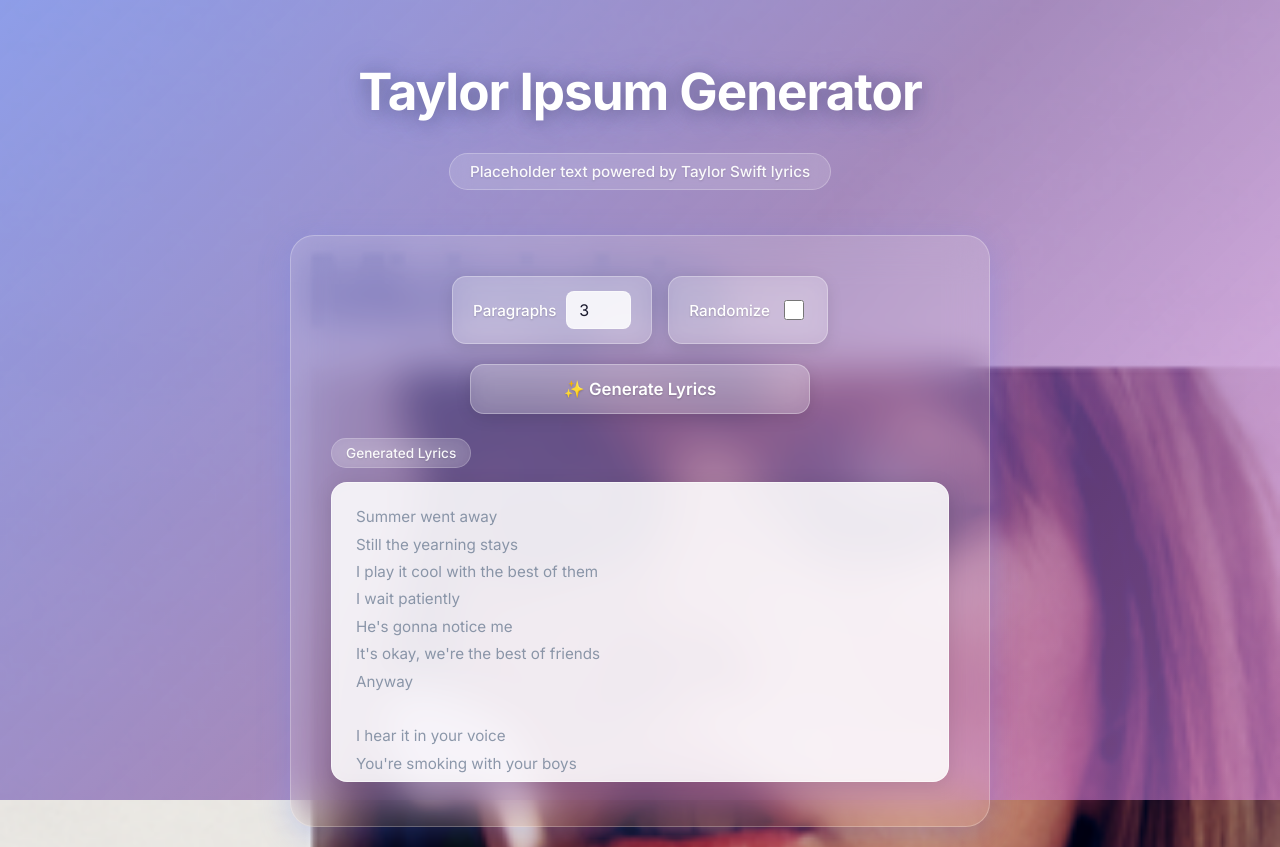
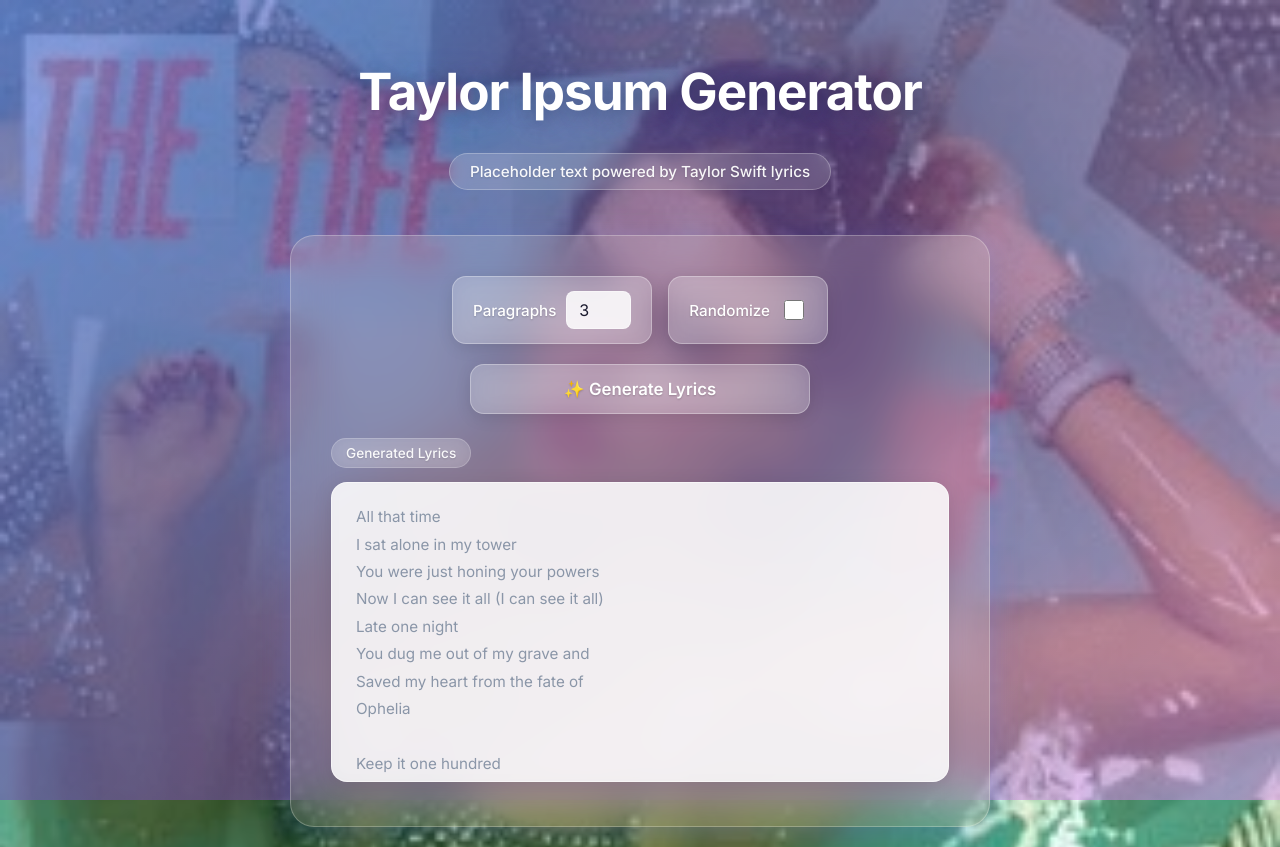
Before and after one commit to sarbor/taylor_ipsum_website, a React (Vite) app: page / in a window 1280 px wide. Built offline with nearby package versions, Linux system fonts and the light colour scheme; no server answers.

Commit message:
added TLOAS

```diff
--- a/src/data/albums.ts
+++ b/src/data/albums.ts
@@ -8,7 +8,8 @@
     "lover": "Combat\r\nI\'m ready for combat\r\nI say I don\'t want that\r\nBut what if I do?\r\n\r\n\'Cause cruelty\r\nWins in the movies\r\nI\'ve got a hundred thrown-out speeches\r\nI almost said to you\r\n\r\nEasy they come\r\nEasy they go\r\nI jump from the train\r\nI ride off alone\r\nI never grew up\r\nIt\'s getting so old\r\nHelp me hold on to you",
     "folklore": "They told me all of my cages were mental\r\nSo I got wasted like all my potential\r\nAnd my words shoot to kill when I\'m mad\r\nI have a lot of regrets about that\r\nI was so ahead of the curve, the curve became a sphere\r\nFell behind all my classmates and I ended up here\r\nPourin\' out my heart to a stranger\r\nBut I didn\'t pour the whiskey\r\n\r\nI just wanted you to know\r\nThat this is me trying\r\nI just wanted you to know\r\nThat this is me trying\r\n\r\nAt least I\'m trying",
     "evermore": "How\'s one to know?\r\nI\'d meet you where the spirit meets the bones\r\nIn a faith-forgotten land\r\nIn from the snow\r\nYour touch brought forth an incandescent glow\r\nTarnished but so grand\r\n\r\nAnd the old widow goes to the stone every day\r\nBut I don\'t, I just sit here and wait\r\nGrieving for the living\r\n\r\nOh, goddamn\r\nMy pain fits in the palm of your freezing hand\r\nTaking mine, but it\'s been promised to another\r\nOh, I can\'t\r\nStop you putting roots in my dreamland\r\nMy house of stone, your ivy grows\r\nAnd now I\'m covered in you",
-    "midnights": "Summer went away\r\nStill the yearning stays\r\nI play it cool with the best of them\r\nI wait patiently\r\nHe\'s gonna notice me\r\nIt\'s okay, we\'re the best of friends\r\nAnyway\r\n\r\nI hear it in your voice\r\nYou\'re smoking with your boys\r\nI touch my phone as if it\'s your face\r\nI didn\'t choose this town\r\nI dream of getting out\r\nThere\'s just one who could make me stay\r\nAll my days\r\n\r\nFrom sprinkler splashes to fireplace ashes\r\nI waited ages to see you there\r\nI search the party of better bodies\r\nJust to learn that you never cared\r\nYou\'re on your own, kid\r\nYou always have been"
+    "midnights": "Summer went away\r\nStill the yearning stays\r\nI play it cool with the best of them\r\nI wait patiently\r\nHe\'s gonna notice me\r\nIt\'s okay, we\'re the best of friends\r\nAnyway\r\n\r\nI hear it in your voice\r\nYou\'re smoking with your boys\r\nI touch my phone as if it\'s your face\r\nI didn\'t choose this town\r\nI dream of getting out\r\nThere\'s just one who could make me stay\r\nAll my days\r\n\r\nFrom sprinkler splashes to fireplace ashes\r\nI waited ages to see you there\r\nI search the party of better bodies\r\nJust to learn that you never cared\r\nYou\'re on your own, kid\r\nYou always have been",
+    "life_of_a_showgirl": "All that time\r\nI sat alone in my tower\r\nYou were just honing your powers\r\nNow I can see it all (I can see it all)\r\nLate one night\r\nYou dug me out of my grave and\r\nSaved my heart from the fate of\r\nOphelia\r\n\r\nKeep it one hundred\r\nOn the land, the sea, the sky\r\nPledge allegiance to your hands\r\nYour team, your vibes\r\nDon\'t care where the hell you been\r\n\'Cause now you\'re mine\r\nIt\'s \'bout to be the sleepless night\r\nYou\'ve been dreaming of\r\nThe fate of Ophelia\r\n\r\nYou saved my heart from the fate of\r\nOphelia"
 } as const;
 
 export type AlbumKey = keyof typeof albumToLyrics;
```
Also changed, not shown: public/images/life_of_a_showgirl.jpg (added).
